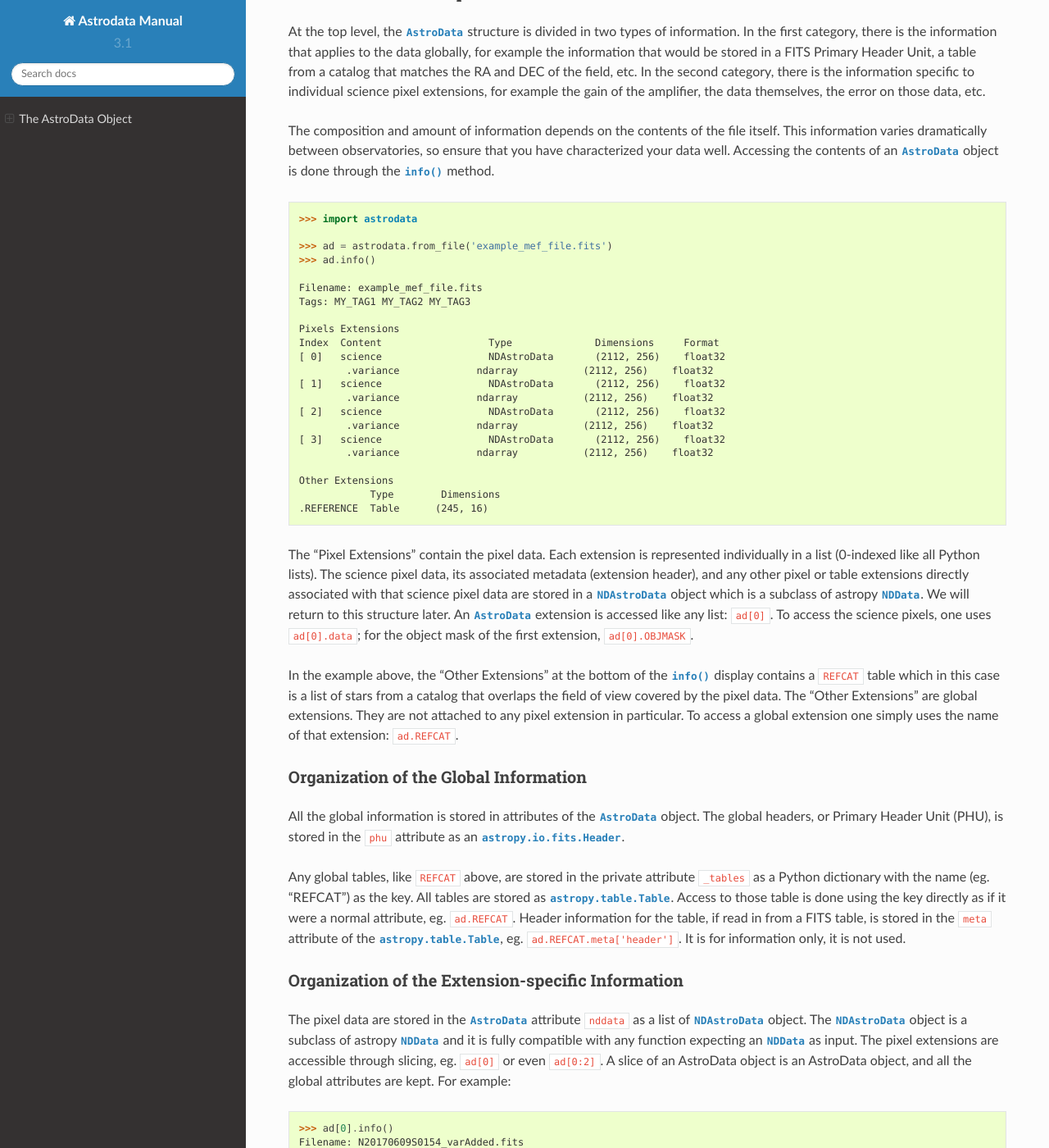
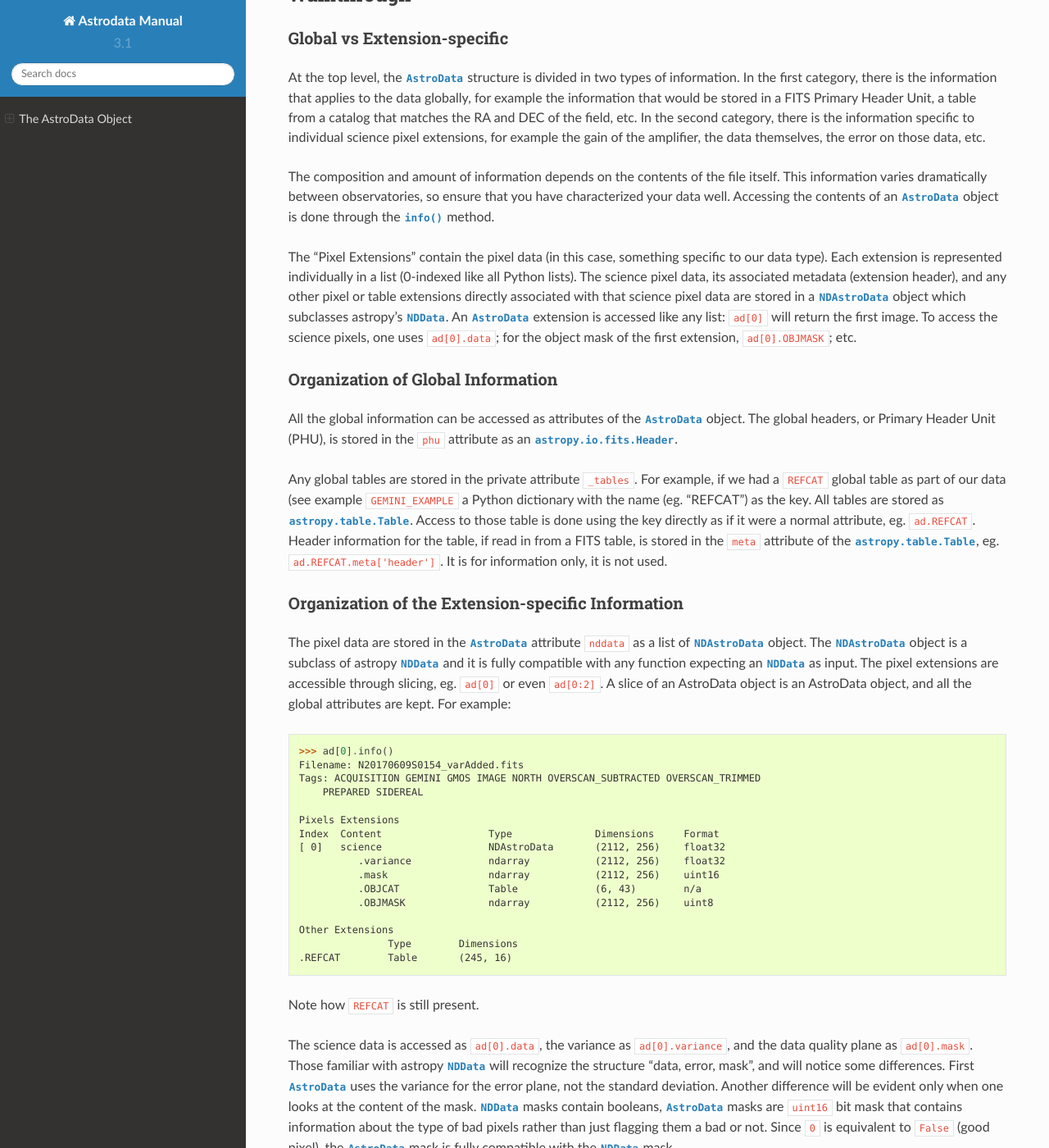
Before and after one commit to GeminiDRSoftware/astrodata, a Sphinx documentation site: the page built from docs/manuals/usermanual/structure.rst, in a window 1280 px wide and 1400 px high, scrolled down 458 px. Shown: the whole window at 82% size. Built offline with Sphinx 7.4.7 and the Read the Docs theme 2.0.0, drawn with Linux system fonts in a browser that asks for light colours; formulas are drawn with MathJax 3; pages that are not in the unit, such as notebooks, are missing from menus; cross-references to code outside the pages are shown as plain code; some of the changed text lies outside the part shown.

Commit message:
Update structure section of user manual
This removes the bit on memory usage, since at the moment it doesn't
work half the time (at least).

```diff
--- a/docs/manuals/usermanual/structure.rst
+++ b/docs/manuals/usermanual/structure.rst
@@ -51,11 +53,23 @@
 |AstroData| object is done through the :meth:`~astrodata.AstroData.info`
 method.
 
-.. doctest::
+.. testsetup::
+
+    import os
+
+
+    example_fits_file = os.path.dirname(__file__)
+    example_fits_file = os.path.join(
+        example_fits_file,
+        "../../examples/data/example_mef_file.fits"
+    )
+
+.. code::python
 
     >>> import astrodata
 
-    >>> ad = astrodata.from_file('example_mef_file.fits')
+    # You can find the example file in the examples/data directory.
+    >>> ad = astrodata.from_file(example_fits_file)
     >>> ad.info()
 
     Filename: example_mef_file.fits
@@ -118,40 +132,49 @@
         .REFCAT        Table       (245, 16)
 
 
-The "Pixel Extensions" contain the pixel data.  Each extension is represented
-individually in a list (0-indexed like all Python lists).  The science pixel
-data, its associated metadata (extension header), and any other pixel or table
-extensions directly associated with that science pixel data are stored in
-a |NDAstroData| object which is a subclass of astropy |NDData|. We will
-return to this structure later. An |AstroData| extension is accessed like
-any list: ``ad[0]``. To access the science pixels, one uses ``ad[0].data``; for
-the object mask of the first extension, ``ad[0].OBJMASK``.
+The "Pixel Extensions" contain the pixel data (in this case, something specific
+to our data type).  Each extension is represented individually in a list
+(0-indexed like all Python lists).  The science pixel data, its associated
+metadata (extension header), and any other pixel or table extensions directly
+associated with that science pixel data are stored in a |NDAstroData| object
+which subclasses astropy's |NDData|. An |AstroData| extension is accessed like
+any list: ``ad[0]`` will return the first image. To access the science pixels,
+one uses ``ad[0].data``; for the object mask of the first extension,
+``ad[0].OBJMASK``; etc.
 
-In the example above, the "Other Extensions" at the bottom of the
-:meth:`~astrodata.AstroData.info` display contains a ``REFCAT`` table which in
-this case is a list of stars from a catalog that overlaps the field of view
-covered by the pixel data. The "Other Extensions" are global extensions. They
-are not attached to any pixel extension in particular. To access a global
-extension one simply uses the name of that extension: ``ad.REFCAT``.
+.. TODO: incorporate this into the example
+    In the example above, the "Other Extensions" at the bottom of the
+    :meth:`~astrodata.AstroData.info` display contains a ``REFCAT`` table which in
+    this case is a list of stars from a catalog that overlaps the field of view
+    covered by the pixel data. The "Other Extensions" are global extensions. They
+    are not attached to any pixel extension in particular. To access a global
+    extension one simply uses the name of that extension: ``ad.REFCAT``.
 
 
-Organization of the Global Information
-======================================
-All the global information is stored in attributes of the |AstroData| object.
-The global headers, or Primary Header Unit (PHU), is stored in the ``phu``
-attribute as an :class:`astropy.io.fits.Header`.
+Organization of Global Information
+==================================
 
-Any global tables, like ``REFCAT`` above, are stored in the private attribute
-``_tables`` as a Python dictionary with the name (eg. "REFCAT") as the key.
-All tables are stored as :class:`astropy.table.Table`. Access to those table
-is done using the key directly as if it were a normal attribute, eg.
-``ad.REFCAT``. Header information for the table, if read in from a FITS table,
-is stored in the ``meta`` attribute of the :class:`astropy.table.Table`, eg.
-``ad.REFCAT.meta['header']``. It is for information only, it is not used.
+All the global information can be accessed as attributes of the |AstroData|
+object.  The global headers, or Primary Header Unit (PHU), is stored in the
+``phu`` attribute as an :class:`astropy.io.fits.Header`.
+
+.. TODO: Put in a link to a good gemini example below where it says
+    GEMINI_EXAMPLE
+
+Any global tables are stored in the private attribute ``_tables``. For example,
+if we had a ``REFCAT`` global table as part of our data (see example
+:needs_replacement:`GEMINI_EXAMPLE` a Python dictionary with the name (eg.
+"REFCAT") as the key.  All tables are stored as :class:`astropy.table.Table`.
+Access to those table is done using the key directly as if it were a normal
+attribute, eg.  ``ad.REFCAT``. Header information for the table, if read in
+from a FITS table, is stored in the ``meta`` attribute of the
+:class:`astropy.table.Table`, eg.  ``ad.REFCAT.meta['header']``. It is for
+information only, it is not used.
 
 
 Organization of the Extension-specific Information
 ==================================================
+
 The pixel data are stored in the |AstroData| attribute ``nddata`` as a list
 of |NDAstroData| object. The |NDAstroData| object is a subclass of astropy
 |NDData| and it is fully compatible with any function expecting an |NDData| as
```
Also changed, not shown: other parts of docs/manuals/usermanual/structure.rst (+11 -7 lines).
